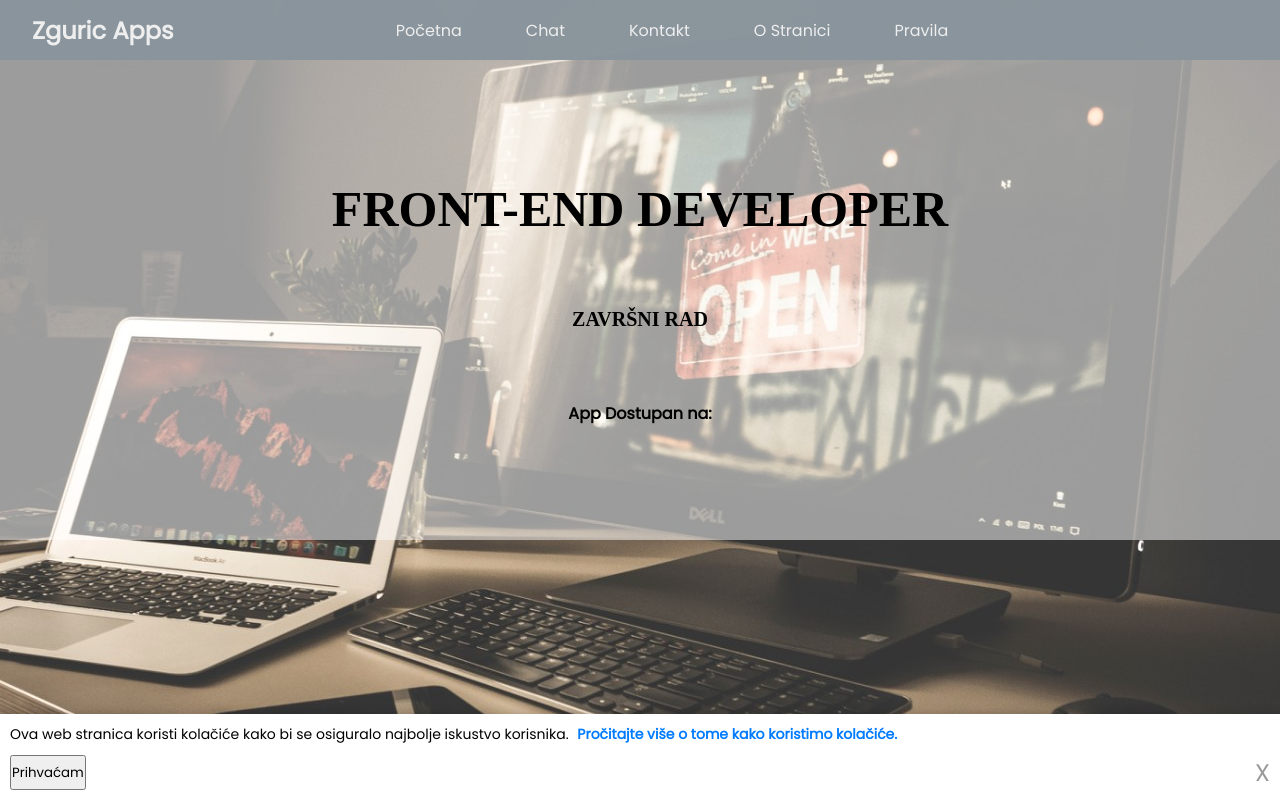
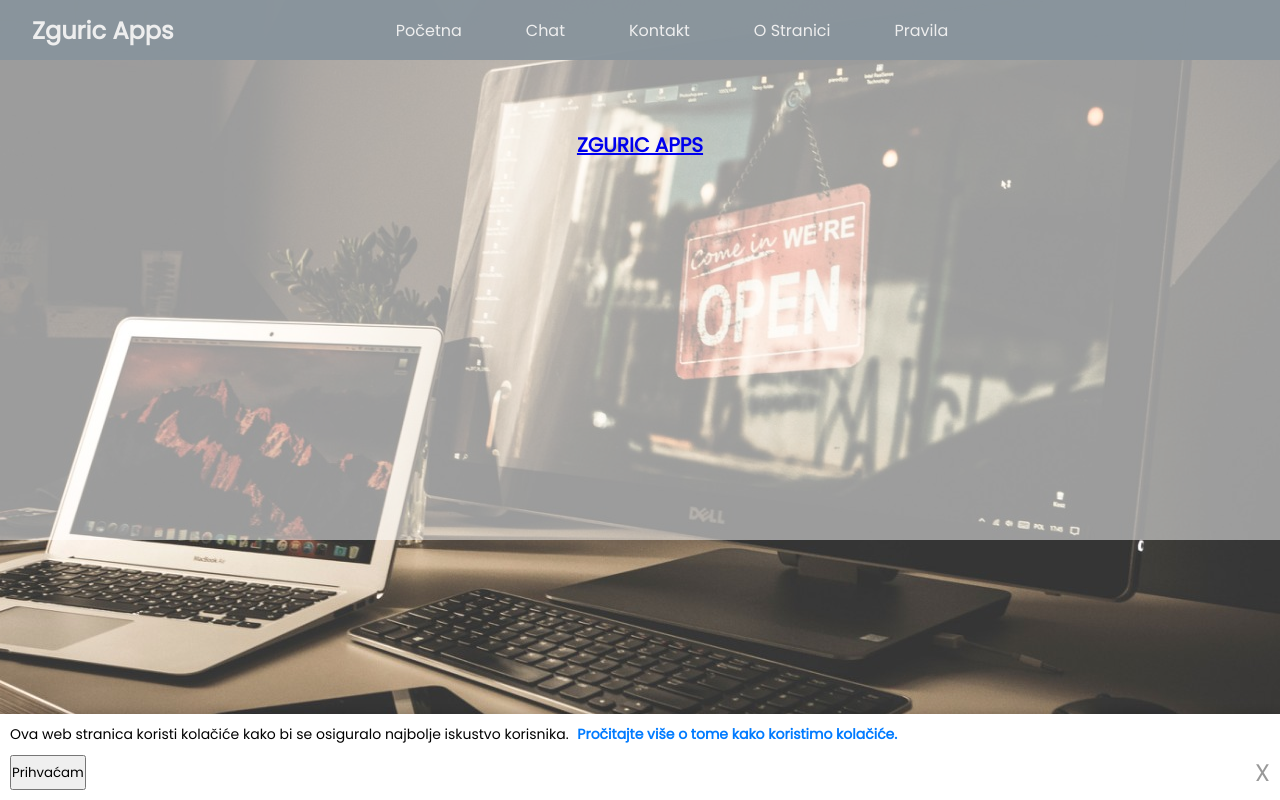
Before and after one commit to AlenZguric/chat-app, a React (Create React App) app: page /pravila_privatnosti in a window 1280 px wide. Built offline with nearby package versions, Linux system fonts and the light colour scheme; a web font is replaced by a local one.

Commit message:
add pageTitle component

```diff
--- a/package.json
+++ b/package.json
@@ -10,7 +10,7 @@
     "react": "^18.2.0",
     "react-dom": "^18.2.0",
     "react-icons": "^4.8.0",
-    "react-router-dom": "^6.10.0",
+    "react-router-dom": "^6.11.0",
     "react-scripts": "5.0.1",
     "styled-components": "^5.3.9",
     "web-vitals": "^2.1.4"
--- a/src/App.js
+++ b/src/App.js
@@ -6,7 +6,6 @@ import About from "./pages/About/About";
 import Chat from "./pages/Chat/Chat";
 import Contakt from "./pages/Contact/Contakt";
 import Privacy from "./pages/Privacy/Privacy";
-import CookiePopup from "./Components/CookiePopup/js/CookiePopup";
 
 
 
@@ -14,10 +13,9 @@ function App() {
   return (
     <React.Fragment>
         <NavBar/>
-        <CookiePopup/>
             <Routes>
               <Route path="/" element={<Home/>}/>
-              <Route path="/About" element={<About/>}/>
+              <Route path="/o_stranici" element={<About/>}/>
               <Route path="/chat" element={<Chat/>}/>
               <Route path="/kontakt" element={<Contakt/>}/>
               <Route path="/pravila_privatnosti" element={<Privacy/>}/>
--- a/src/Components/Header/js/NavBar.jsx
+++ b/src/Components/Header/js/NavBar.jsx
@@ -36,7 +36,7 @@ export default function NavBar() {
                     <CustomLink to="/chat">Chat</CustomLink>
                     <CustomLink to="/kontakt">Kontakt</CustomLink>
                     <CustomLink to="/o_stranici">O Stranici</CustomLink>
-                    <CustomLink to="/pravila_uvijet" >Pravila</CustomLink>
+                    <CustomLink to="/pravila_privatnosti" >Pravila</CustomLink>
                 </ul>
 
                 <button className="nav-btn nav-close-btn" onClick={showNavbar}>
--- /dev/null
+++ b/src/Components/Header/js/PageTitle.jsx
@@ -0,0 +1,12 @@
+import { useEffect } from "react";
+import { useLocation } from "react-router-dom";
+
+export default function PageTitle({ title }) {
+  const location = useLocation();
+
+  useEffect(() => {
+    document.title = `${title} `;
+  }, [title, location]);
+
+  return null;
+}
--- a/src/pages/About/About.jsx
+++ b/src/pages/About/About.jsx
@@ -1,8 +1,12 @@
+import CookiePopup from "../../Components/CookiePopup/js/CookiePopup";
+import PageTitle from "../../Components/Header/js/PageTitle";
 
 
 export default function About(){
     return(
           <main>
+            <PageTitle title="O Stranici" />
+            <CookiePopup/>
             <section>
             <div className="title">
             <h1>FRONT-END DEVELOPER</h1>
--- a/src/pages/Chat/Chat.jsx
+++ b/src/pages/Chat/Chat.jsx
@@ -1,8 +1,12 @@
-
+import CookiePopup from "../../Components/CookiePopup/js/CookiePopup";
+import PageTitle from "../../Components/Header/js/PageTitle";
 
 export default function Chat(){
     return(
           <main>
+            <PageTitle title="Chat" />
+             <CookiePopup/>
+
             <section>
             <div className="title">
             <h1>FRONT-END DEVELOPER</h1>
--- a/src/pages/Contact/Contakt.jsx
+++ b/src/pages/Contact/Contakt.jsx
@@ -2,11 +2,15 @@ import React from "react";
 import ContactForm from "../../Components/Footer/js/ContactForm";
 import Footer from "../../Components/Footer/js/Footer";
 import "./contactStyle.css";
+import CookiePopup from "../../Components/CookiePopup/js/CookiePopup";
+import PageTitle from "../../Components/Header/js/PageTitle";
 
 export default function Contact(){
 
     return(
            <div >
+                <PageTitle title="Kontakt" />
+                <CookiePopup/>
                 <ContactForm/>
                 <Footer/>
            </div>
--- a/src/pages/Home/Home.jsx
+++ b/src/pages/Home/Home.jsx
@@ -6,13 +6,20 @@ import "../../Components/Footer/css/contactFormStyle.css";
 import React from "react";
 import Footer from "../../Components/Footer/js/Footer"
 import ContactForm from "../../Components/Footer/js/ContactForm";
+import CookiePopup from "../../Components/CookiePopup/js/CookiePopup";
+import PageTitle from "../../Components/Header/js/PageTitle";
 
 
 
 
 export default function Home(){
+
+
+
     return(
           <main>
+            <CookiePopup/>
+            <PageTitle title="Početna"/>
             <section>
                 <div className="title">
                     <h1>FRONT-END DEVELOPER</h1>
--- a/src/pages/Privacy/Privacy.jsx
+++ b/src/pages/Privacy/Privacy.jsx
@@ -1,16 +1,20 @@
+import CookiePopup from "../../Components/CookiePopup/js/CookiePopup";
+import { Link } from "react-router-dom";
+import PageTitle from "../../Components/Header/js/PageTitle";
+
 
 
 export default function Privacy(){
     return(
           <main>
+             <PageTitle title="Pravila i privatnost" />
+            <CookiePopup/>
             <section>
-            <div className="title">
-            <h1>FRONT-END DEVELOPER</h1>
-            <h3>završni rad</h3>
-            </div>
-            <div className="files">
-                <h4>App Dostupan na:</h4>
-            </div>
+                <div className="privacy">
+                    <div className="title">
+                        <h3><Link to="/" alt="Zguric Apps" >Zguric Apps</Link></h3>
+                    </div>
+                </div>
             </section>
         </main>
     );
```
Also changed, not shown: 1 other file (tests, documents, lock files or other folders).
